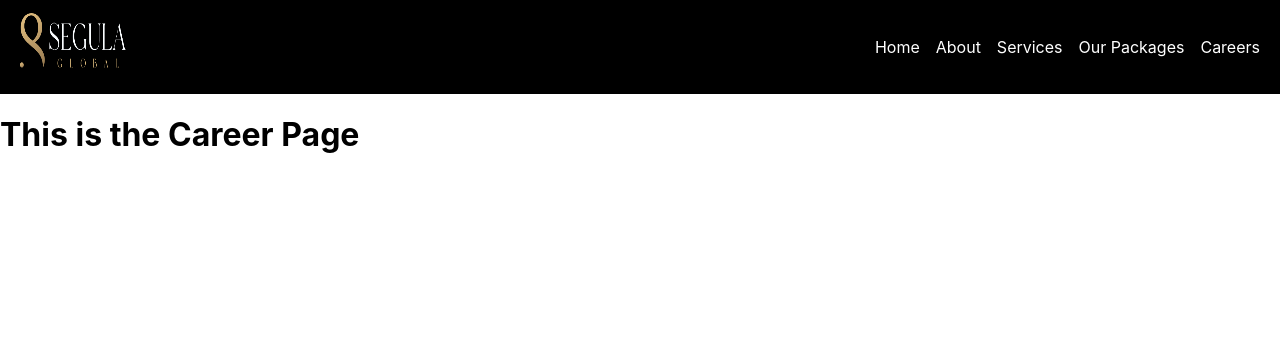
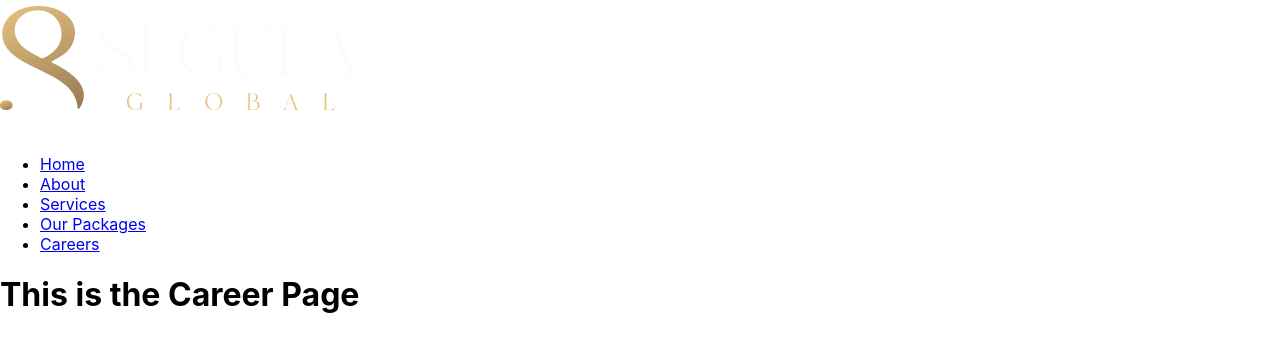
Before and after one commit to Carbell-sarfo/Segula, a React (Create React App) app: page /careers in a window 1280 px wide. Shown: the top 352 px of the page. Built offline with nearby package versions, Linux system fonts and the light colour scheme.

Commit message:
checking styling of css

```diff
--- a/package.json
+++ b/package.json
@@ -13,6 +13,7 @@
     "react-router-dom": "^6.16.0",
     "react-scripts": "5.0.1",
     "react-toastify": "^9.1.3",
+    "sass": "^1.68.0",
     "web-vitals": "^2.1.4"
   },
   "scripts": {
--- a/src/components/Navbar.jsx
+++ b/src/components/Navbar.jsx
@@ -1,19 +1,30 @@
 import {Link} from "react-router-dom"
 import Logo from "../assets/logo.png"
 
+
 const Navbar = () => {
   return (
-    <div style={{backgroundColor: "black", color: "white", display: "flex", justifyContent: "space-between", alignItems: "center", padding: "10px 20px"}}>
-        <Link to="/">
-            <img src={Logo} alt="logo" style={{width: "120px", height: "70px"}} />
+    <div>
+        <Link to="/" className="logo">
+            <img src={Logo} alt="logo"  />
         </Link>
-        <nav style={{display: "flex", gap: "1rem"}}>
-            <Link to="/" style={{textDecoration: "none", color: "white"}}>Home</Link>
-            <Link to="/about" style={{textDecoration: "none", color: "white"}}>About</Link>
-            <Link to="/careers" style={{textDecoration: "none", color: "white"}}>Services</Link>
-            <Link to="/our-packages" style={{textDecoration: "none", color: "white"}}>Our Packages</Link>
-            <Link to="/services" style={{textDecoration: "none", color: "white"}}>Careers</Link>
-        </nav>
+        <ul className="nav-list">
+          <li className="nav-item">
+            <Link to="/" className="nav-link">Home</Link>
+          </li>
+          <li className="nav-item">
+            <Link to="/about" className="nav-link">About</Link>
+          </li>
+          <li className="nav-item">
+            <Link to="/careers" className="nav-link">Services</Link>
+          </li>
+          <li className="nav-item">
+            <Link to="/our-packages" className="nav-link">Our Packages</Link>
+          </li>
+          <li className="nav-item">
+            <Link to="/services" className="nav-link">Careers</Link>
+          </li>
+        </ul>
     </div>
   )
 }
```
Also changed, not shown: src/App.scss (+14 -13 lines), 1 other file (tests, documents, lock files or other folders).
